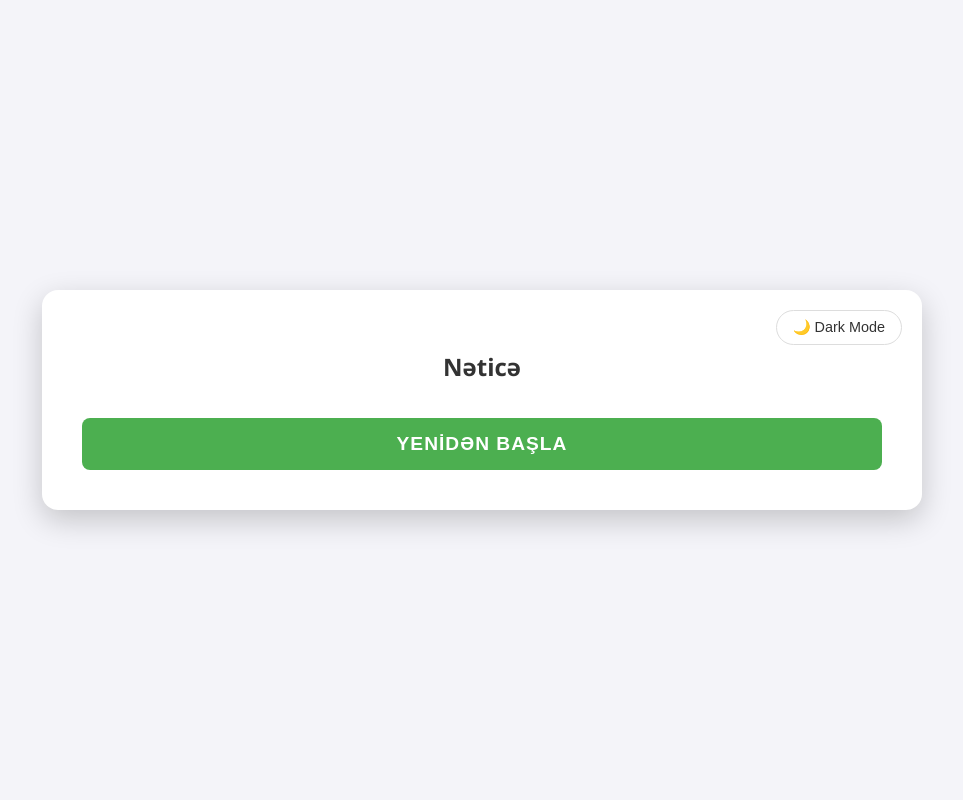
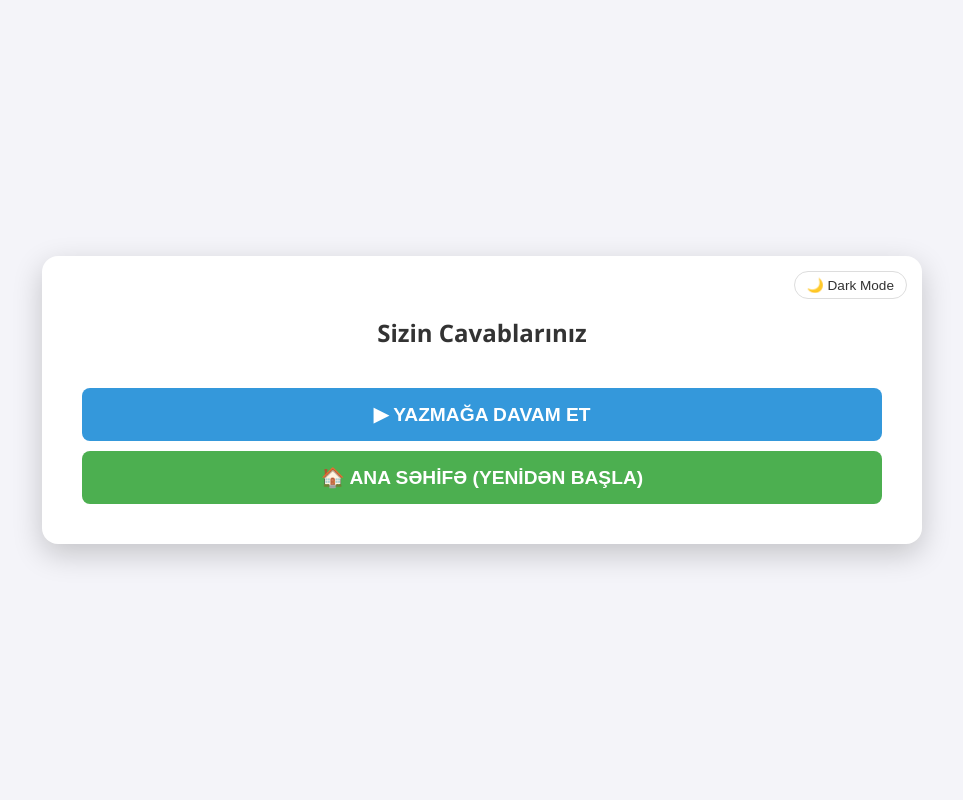
Before and after one commit to ismayilov-ali/sualcavab, a Flask app: page /result in a window 1280 px wide. Shown: the whole page, without its empty margins (158-1121 px from the left). Run offline with Flask 3, Linux system fonts and the light colour scheme.

Commit message:
inkisayintheword

```diff
--- a/app.py
+++ b/app.py
@@ -3,7 +3,7 @@ import random
 import os
 
 app = Flask(__name__)
-app.secret_key = "test_key_12345" # Təhlükəsizlik üçün sessiya açarı
+app.secret_key = "bomba_acar"
 
 BUTUN_SUALAR = []
 
@@ -30,12 +30,10 @@ def suallari_yukle():
     except FileNotFoundError:
         BUTUN_SUALAR = []
 
-# Proqram başlayanda sualları yükləyirik
 suallari_yukle()
 
 @app.after_request
 def add_header(response):
-    # Brauzerin köhnə nəticə səhifəsini yaddaşda saxlamasına icazə vermirik
     response.headers["Cache-Control"] = "no-cache, no-store, must-revalidate"
     response.headers["Pragma"] = "no-cache"
     response.headers["Expires"] = "0"
@@ -43,14 +41,19 @@ def add_header(response):
 
 @app.route('/')
 def index():
-    # Yenidən başla funksiyası üçün sessiyanı tam təmizləyirik
     session.clear()
-    if not BUTUN_SUALAR:
-        suallari_yukle()
+    return render_template('index.html', mode_selection=True)
 
-    # Kuki limitini aşmamaq üçün yalnız ID-ləri saxlayırıq
+@app.route('/start/<mode>')
+def start_quiz(mode):
+    session.clear()
+    if not BUTUN_SUALAR: suallari_yukle()
+
     indeksler = list(range(len(BUTUN_SUALAR)))
-    secilmis_indeksler = random.sample(indeksler, min(len(BUTUN_SUALAR), 25))
+    if mode == 'random':
+        secilmis_indeksler = random.sample(indeksler, min(len(BUTUN_SUALAR), 25))
+    else:
+        secilmis_indeksler = indeksler
 
     session['sual_idleri'] = secilmis_indeksler
     session['current_index'] = 0
@@ -59,8 +62,7 @@ def index():
 
 @app.route('/quiz', methods=['GET', 'POST'])
 def quiz():
-    if 'sual_idleri' not in session:
-        return redirect(url_for('index'))
+    if 'sual_idleri' not in session: return redirect(url_for('index'))
 
     curr_idx = session['current_index']
     sual_idleri = session['sual_idleri']
@@ -69,8 +71,7 @@ def quiz():
         cavab = request.form.get('cavab', '').strip()
         if cavab:
             sual_id = sual_idleri[curr_idx]
-            original_sual = BUTUN_SUALAR[sual_id][0]
-            sual_no = original_sual.split('.')[0]
+            sual_no = BUTUN_SUALAR[sual_id][0].split('.')[0]
 
             cavablar = list(session.get('cavablar', []))
             cavablar.append(f"{sual_no}. {cavab}")
--- a/static/css/style.css
+++ b/static/css/style.css
@@ -1,144 +1,32 @@
-/* Rəng dəyişənləri - İlkin rejim Light */
 :root {
-    --bg-color: #f4f4f9;
-    --container-bg: #ffffff;
-    --text-color: #333333;
-    --sual-bg: #f9f9f9;
-    --input-border: #dddddd;
-    --btn-bg: #4CAF50;
-    --btn-hover: #45a049;
+    --bg-color: #f4f4f9; --container-bg: #ffffff; --text-color: #333;
+    --sual-bg: #f9f9f9; --input-border: #ddd; --btn-bg: #4CAF50; --btn-hover: #45a049;
 }
-
-/* Dark Mode üçün rəng dəyişənləri */
 body[data-theme="dark"] {
-    --bg-color: #121212;
-    --container-bg: #1e1e1e;
-    --text-color: #e4e6eb;
-    --sual-bg: #2d2d2d;
-    --input-border: #404040;
-    --btn-bg: #2ecc71;
-    --btn-hover: #27ae60;
+    --bg-color: #121212; --container-bg: #1e1e1e; --text-color: #e4e6eb;
+    --sual-bg: #2d2d2d; --input-border: #404040; --btn-bg: #2ecc71; --btn-hover: #27ae60;
 }
-
 body {
-    font-family: 'Segoe UI', Tahoma, Geneva, Verdana, sans-serif;
-    background: var(--bg-color);
-    color: var(--text-color);
-    display: flex;
-    justify-content: center;
-    align-items: center;
-    min-height: 100vh;
-    margin: 0;
-    transition: background 0.3s ease;
+    font-family: 'Segoe UI', sans-serif; background: var(--bg-color); color: var(--text-color);
+    display: flex; justify-content: center; align-items: center; min-height: 100vh; margin: 0; transition: background 0.3s;
 }
-
-/* Konteynerin ölçülərini böyütdük */
 .quiz-container {
-    background: var(--container-bg);
-    padding: 40px;
-    border-radius: 16px;
-    box-shadow: 0 10px 30px rgba(0,0,0,0.2);
-    width: 95%;
-    max-width: 800px; /* Genişliyi 450px-dən 800px-ə qaldırdıq */
-    text-align: center;
-    position: relative;
-    transition: background 0.3s ease, transform 0.2s ease;
+    background: var(--container-bg); padding: 40px; border-radius: 16px;
+    box-shadow: 0 10px 30px rgba(0,0,0,0.2); width: 95%; max-width: 800px; text-align: center; position: relative;
 }
-
-.theme-toggle {
-    position: absolute;
-    top: 20px;
-    right: 20px;
-    cursor: pointer;
-    background: transparent;
-    border: 1px solid var(--input-border);
-    color: var(--text-color);
-    padding: 8px 16px;
-    border-radius: 20px;
-    font-size: 0.9em;
-    transition: 0.2s;
-}
-
-.theme-toggle:hover {
-    background: rgba(128, 128, 128, 0.1);
-}
-
-/* Sual bloku və yazı ölçülərini artırdıq */
-.sual-text {
-    text-align: left;
-    background: var(--sual-bg);
-    padding: 30px;
-    border-radius: 12px;
-    margin: 25px 0;
-    font-size: 1.4em; /* Yazıları daha iri və oxunaqlı etdik */
-    line-height: 1.6;
-    border-left: 6px solid var(--btn-bg);
-}
-
-/* Cavab yazılan hissəni böyütdük */
-input[type="text"] {
-    width: 100%;
-    padding: 15px;
-    margin-bottom: 25px;
-    border: 2px solid var(--input-border);
-    border-radius: 8px;
-    box-sizing: border-box;
-    background: var(--container-bg);
-    color: var(--text-color);
-    font-size: 1.2em;
-    outline: none;
-    transition: border-color 0.3s ease;
-}
-
-input[type="text"]:focus {
-    border-color: var(--btn-bg);
-}
-
-/* Düyməni böyütdük */
-.main-btn {
-    background: var(--btn-bg);
-    color: white;
-    border: none;
-    padding: 15px 30px;
-    border-radius: 8px;
-    cursor: pointer;
-    font-size: 1.2em;
-    width: 100%;
-    font-weight: bold;
-    transition: 0.2s;
-    text-transform: uppercase;
-    letter-spacing: 1px;
-}
-
-.main-btn:hover {
-    background: var(--btn-hover);
-    transform: translateY(-2px);
-    box-shadow: 0 5px 15px rgba(0,0,0,0.1);
-}
-
-.main-btn:disabled {
-    background: #888 !important;
-    cursor: not-allowed;
-    transform: none;
-}
-
-.result-list {
-    text-align: left;
-    list-style: none;
-    padding: 0;
-    max-height: 400px;
-    overflow-y: auto;
-}
-
-.result-list li {
-    padding: 15px;
-    border-bottom: 1px solid var(--input-border);
-    font-size: 1.1em;
-}
-
-/* Sual nömrəsi p teqi üçün */
-.quiz-container p:first-of-type {
-    font-size: 1.2em;
-    font-weight: bold;
-    color: var(--btn-bg);
-}
+.theme-toggle { position: absolute; top: 15px; right: 15px; cursor: pointer; background: none; border: 1px solid var(--input-border); color: var(--text-color); padding: 5px 12px; border-radius: 20px; font-size: 0.85em; }
+.mode-buttons { display: flex; flex-direction: column; gap: 15px; margin-top: 20px; }
+.mode-random { background-color: #3498db !important; }
+.quiz-container p:first-of-type { font-size: 1.2em; font-weight: bold; color: var(--btn-bg); }
+.sual-text { text-align: left; background: var(--sual-bg); padding: 30px; border-radius: 12px; margin: 25px 0; font-size: 1.4em; line-height: 1.6; border-left: 6px solid var(--btn-bg); }
+input[type="text"] { width: 100%; padding: 15px; margin-bottom: 25px; border: 2px solid var(--input-border); border-radius: 8px; background: var(--container-bg); color: var(--text-color); font-size: 1.2em; box-sizing: border-box; outline: none; }
+input[type="text"]:focus { border-color: var(--btn-bg); }
+.main-btn { width: 100%; padding: 15px; background: var(--btn-bg); color: white; border: none; border-radius: 8px; cursor: pointer; font-size: 1.2em; font-weight: bold; transition: 0.2s; text-transform: uppercase; }
+.main-btn:hover { transform: translateY(-2px); filter: brightness(1.1); }
+.main-btn:disabled { background: #888 !important; cursor: not-allowed; transform: none; }
+.quiz-controls { display: flex; gap: 10px; margin-top: 15px; }
+.control-btn { flex: 1; padding: 12px; border: none; border-radius: 8px; color: white; cursor: pointer; font-weight: bold; font-size: 0.9em; }
+.view-results { background: #f39c12; }
+.restart-quiz { background: #95a5a6; }
+.result-list { text-align: left; list-style: none; padding: 0; max-height: 400px; overflow-y: auto; }
+.result-list li { padding: 15px; border-bottom: 1px solid var(--input-border); font-size: 1.1em; }
--- a/templates/index.html
+++ b/templates/index.html
@@ -9,46 +9,61 @@
 <body>
     <script>
         (function() {
-            const savedTheme = localStorage.getItem('theme');
-            if (savedTheme === 'dark') {
-                document.body.setAttribute('data-theme', 'dark');
-            }
+            if (localStorage.getItem('theme') === 'dark') document.body.setAttribute('data-theme', 'dark');
         })();
     </script>
 
     <div class="quiz-container">
         <button class="theme-toggle" onclick="toggleTheme()" id="themeBtn">🌙 Dark Mode</button>
 
-        {% if result %}
-            <h2>Nəticə</h2>
+        {% if mode_selection %}
+            <h2>Xoş Gəlmisiniz!</h2>
+            <p>Rejim seçin:</p>
+            <div class="mode-buttons">
+                <button class="main-btn" onclick="window.location.href='/start/order'">Sıra ilə</button>
+                <button class="main-btn mode-random" onclick="window.location.href='/start/random'">Təsadüfi (25 Sual)</button>
+            </div>
+
+        {% elif result %}
+            <h2>Sizin Cavablarınız</h2>
             <ul class="result-list">
                 {% for c in cavablar %}
                     <li>{{ c }}</li>
                 {% endfor %}
             </ul>
-            <button class="main-btn" onclick="window.location.href='/'">Yenidən Başla</button>
-        {% else %}
-            <p style="font-weight: bold; color: var(--btn-bg);">Sual {{ no }} / {{ total }}</p>
-            <div class="sual-text">
-                {% for line in sual %}
-                    {{ line }}<br>
-                {% endfor %}
+
+            <div class="result-controls" style="display: flex; flex-direction: column; gap: 10px; margin-top: 20px;">
+                {# Əgər quiz bitməyibsə "Davam Et" düyməsini göstər #}
+                {% if not is_finished %}
+                    <button class="main-btn" style="background-color: #3498db;" onclick="window.location.href='/quiz'">
+                        ▶ Yazmağa Davam Et
+                    </button>
+                {% endif %}
+
+                <button class="main-btn" onclick="window.location.href='/'">
+                    🏠 Ana Səhifə (Yenidən Başla)
+                </button>
             </div>
 
+        {% else %}
+            <p class="quiz-status">Sual {{ no }} / {{ total }}</p>
+            <div class="sual-text">
+                {% for line in sual %}{{ line }}<br>{% endfor %}
+            </div>
             <form method="POST" id="quizForm">
                 <input type="text" name="cavab" id="cavabInput" placeholder="Cavabınızı yazın..." required autofocus autocomplete="off">
                 <button type="submit" class="main-btn" id="submitBtn">Növbəti Sual</button>
             </form>
+            <div class="quiz-controls">
+                <button class="control-btn view-results" onclick="window.location.href='/result'">📋 Cavablar</button>
+                <button class="control-btn restart-quiz" onclick="window.location.href='/'">🏠 Menyu</button>
+            </div>
         {% endif %}
     </div>
 
     <script>
-        const btn = document.getElementById('themeBtn');
-        const quizForm = document.getElementById('quizForm');
-        const submitBtn = document.getElementById('submitBtn');
-
         function updateButtonText() {
-            btn.innerText = document.body.hasAttribute('data-theme') ? '☀️ Light Mode' : '🌙 Dark Mode';
+            document.getElementById('themeBtn').innerText = document.body.hasAttribute('data-theme') ? '☀️ Light Mode' : '🌙 Dark Mode';
         }
         updateButtonText();
 
@@ -63,11 +78,12 @@
             updateButtonText();
         }
 
+        const quizForm = document.getElementById('quizForm');
         if (quizForm) {
-            quizForm.addEventListener('submit', function() {
-                submitBtn.disabled = true;
-                submitBtn.innerText = "Gözləyin...";
-                submitBtn.style.opacity = "0.7";
+            quizForm.addEventListener('submit', () => {
+                const btn = document.getElementById('submitBtn');
+                btn.disabled = true;
+                btn.innerText = "Yüklənir...";
             });
         }
     </script>
```
